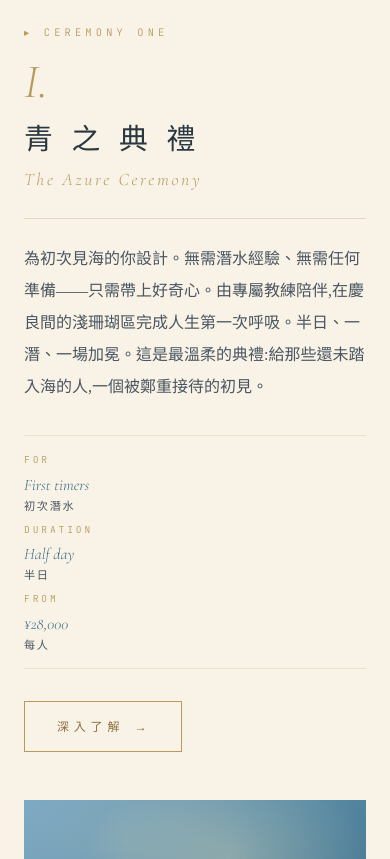
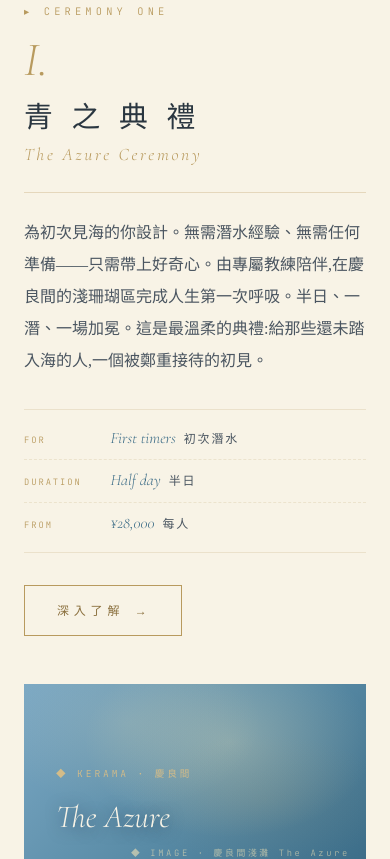
Before and after one commit to Princedive/princedive-website, a plain HTML site: page ceremonies.html in a window 390 px wide. Shown: the part 909-1768 px from the top of the page. Drawn offline with nearby package versions, Linux system fonts and the light colour scheme.

Commit message:
Fix mobile heading wrap

```diff
--- a/ceremonies.html
+++ b/ceremonies.html
@@ -154,7 +154,11 @@ body::before {
   color: var(--ink);
   margin-bottom: 0.5rem;
   line-height: 1.1;
+  text-wrap: balance;
 }
+
+/* Manual break used only on narrow screens so the title splits evenly */
+.h1-break { display: none; }
 
 .page-header h1 em {
   color: var(--gold);
@@ -789,6 +793,8 @@ footer {
 
   /* Page header */
   .page-header { padding: 7rem 1.5rem 2rem; }
+  .page-header h1 { font-size: clamp(2.1rem, 8.5vw, 3.2rem); line-height: 1.25; }
+  .h1-break { display: inline; }
 
   /* Ceremonies index */
   .ceremonies-index { padding: 1rem 1.5rem; }
@@ -812,9 +818,32 @@ footer {
   .ceremony-num-big { font-size: 3rem; }
   .ceremony-content h2 { font-size: 1.8rem; }
   .ceremony-content .en-name { font-size: 1.1rem; }
-  .ceremony-meta { grid-template-columns: repeat(3, 1fr); gap: 0.6rem; }
-  .meta-value { font-size: 0.9rem; }
-  .meta-value .cn { font-size: 0.7rem; }
+  /* META - mobile: label left / value right, aligned rows (was 3 uneven columns) */
+  .ceremony-meta {
+    display: flex !important;
+    flex-direction: column;
+    gap: 0;
+    padding: 0.5rem 0;
+  }
+  .meta-item {
+    display: grid;
+    grid-template-columns: 5.2rem 1fr;
+    align-items: baseline;
+    gap: 0.8rem;
+    padding: 0.65rem 0;
+    border-bottom: 1px dashed rgba(184, 154, 94, 0.18);
+  }
+  .meta-item:last-child { border-bottom: none; }
+  .meta-label { margin-bottom: 0; font-size: 0.55rem; letter-spacing: 0.22em; }
+  .meta-value {
+    font-size: 1rem;
+    display: flex;
+    align-items: baseline;
+    flex-wrap: wrap;
+    gap: 0.5rem;
+  }
+  .meta-value .cn { display: inline; margin-top: 0; font-size: 0.75rem; }
+  .ceremony-content .en-name { font-size: 1.1rem; line-height: 1.4; }
 
   /* Comparison table */
   .comparison-section { padding: 4rem 1rem; }
@@ -855,8 +884,7 @@ footer {
   .nav-links { gap: 0.6rem; }
   .nav-brand-text { display: none; }
   .nav-brand-cn { display: none; }
-  .ceremony-meta { grid-template-columns: 1fr; gap: 0.5rem; padding: 1rem 0; }
-  .meta-value { font-size: 1rem; }
+  .meta-item { grid-template-columns: 4.6rem 1fr; }
   .comparison-table { font-size: 0.7rem; }
   .ceremonies-index-inner { grid-template-columns: repeat(2, 1fr); }
   .index-item:nth-child(2n) { border-right: none; }
@@ -887,7 +915,7 @@ footer {
 <!-- PAGE HEADER -->
 <div class="page-header">
   <div class="mono">▸ 我 們 的 典 禮 · THE CEREMONIES</div>
-  <h1>Six <em>Ceremonies</em> of the Sea</h1>
+  <h1>Six <em>Ceremonies</em><br class="h1-break">of the Sea</h1>
   <div class="cn">六 · 場 · 典 · 禮</div>
   <div class="page-header-divider"></div>
   <p>我們設計了六種不同深度、不同節奏的海洋典禮。從初次見海的青之典禮,到極致私人的四日群島之旅——每一場都由專屬教練親自策展,只屬於你。</p>
@@ -1071,7 +1099,7 @@ footer {
 <section class="ceremony-block" id="ceremony-v">
   <div class="ceremony-inner">
     <div class="ceremony-content">
-      <div class="ceremony-eyebrow">▸ CEREMONY FIVE · SIGNATURE</div>
+      <div class="ceremony-eyebrow">▸ CEREMONY FIVE</div>
       <div class="ceremony-num-big">V.</div>
       <h2>群 島 之 謁</h2>
       <div class="en-name">The Archipelago Audience</div>
@@ -1113,7 +1141,7 @@ footer {
       </div>
     </div>
     <div class="ceremony-content">
-      <div class="ceremony-eyebrow">▸ CEREMONY SIX · BESPOKE</div>
+      <div class="ceremony-eyebrow">▸ CEREMONY SIX</div>
       <div class="ceremony-num-big">VI.</div>
       <h2>雙 人 之 海</h2>
       <div class="en-name">The Royal Pair</div>
```
Also changed, not shown: archipelago.html (+2 -1 lines), index.html (+16 -2 lines).
